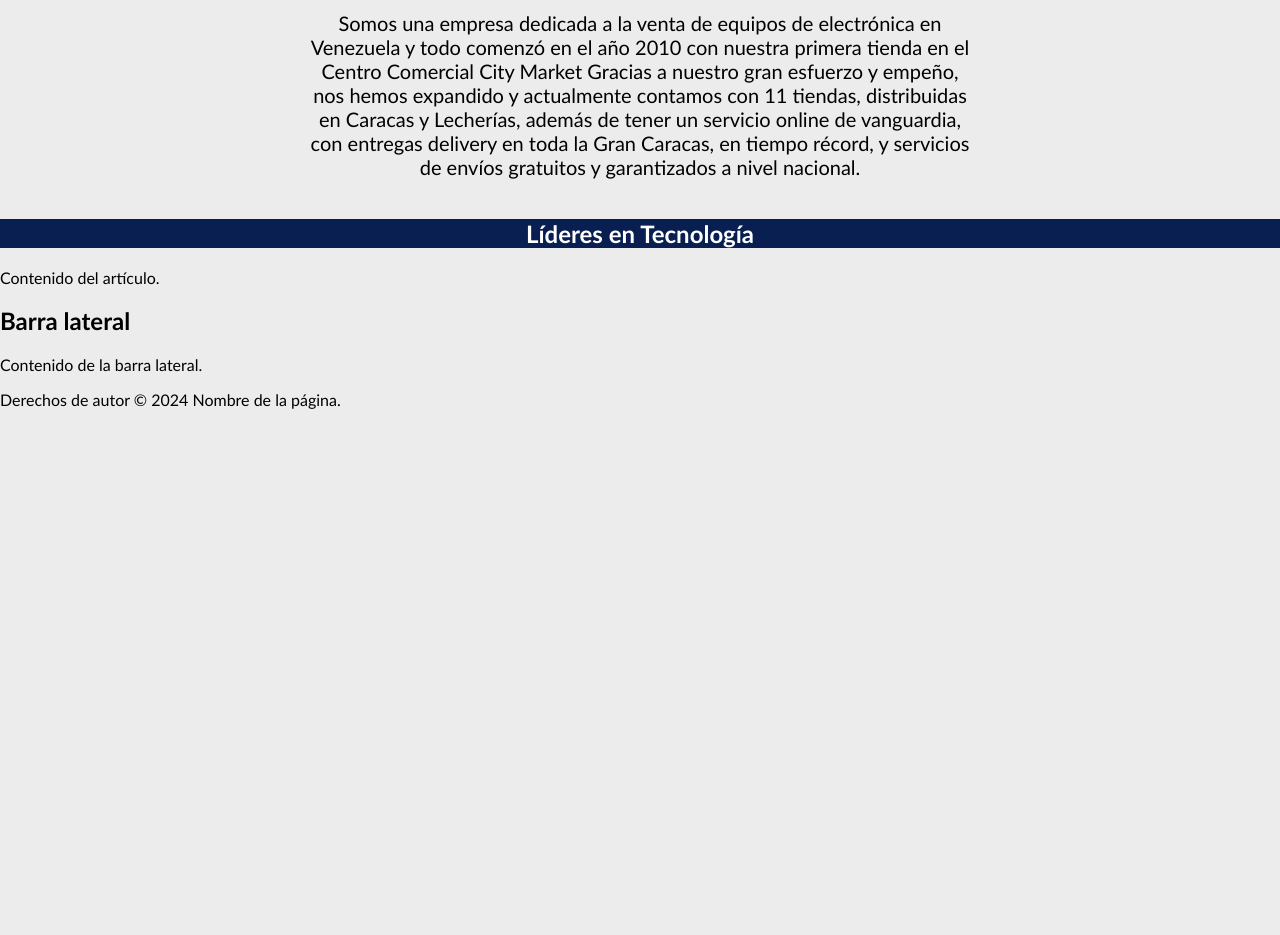
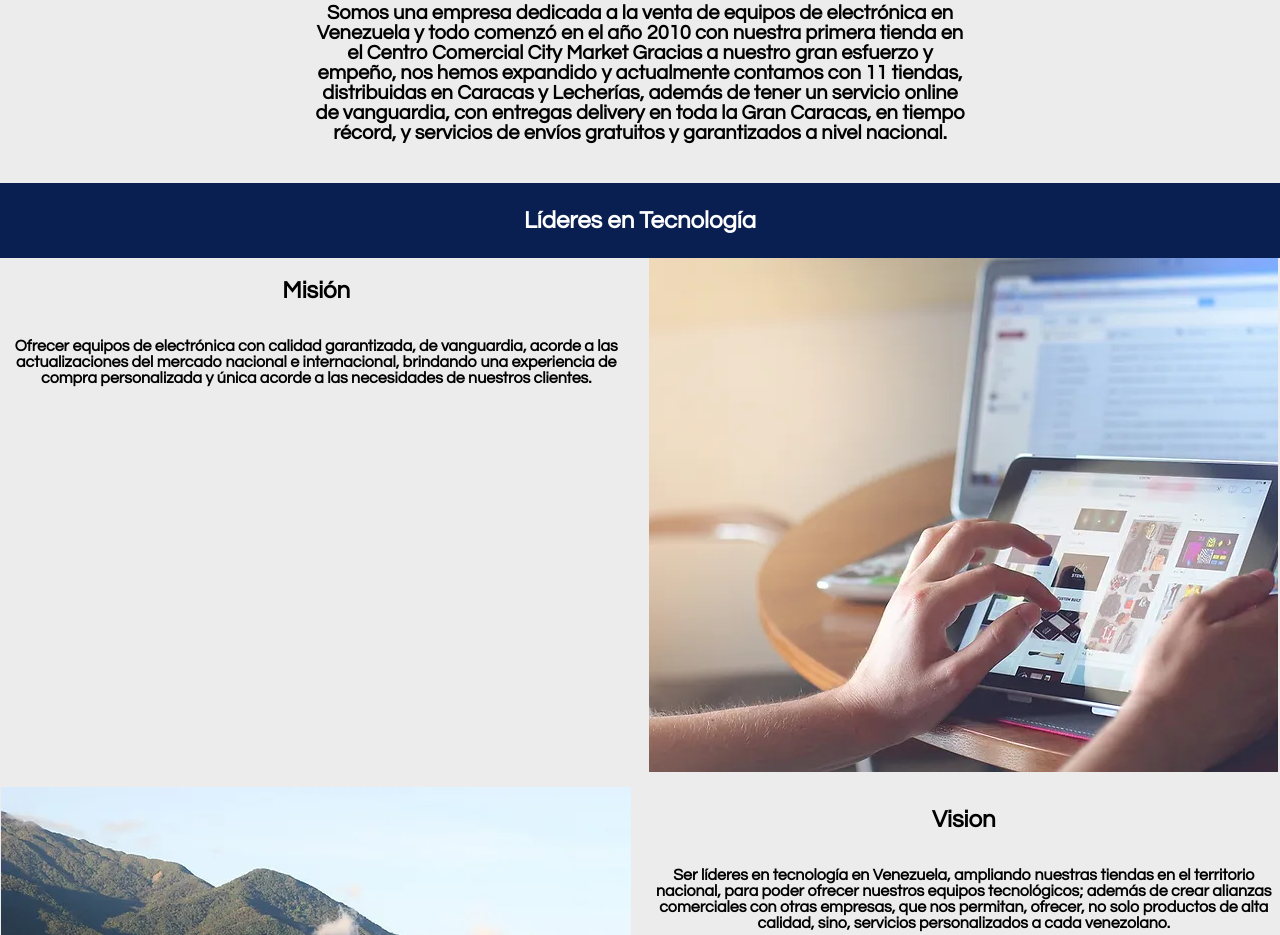
Before and after one commit to XaledaviX/page-Kristeans, a plain HTML site: page index.html in a window 1280 px wide. Shown: the part 288-1223 px from the top of the page. Before the commit the page ends 800 px from the top, so only its background shows below. Drawn offline with Linux system fonts and the light colour scheme.

Commit message:
articulo y footer agregados

```diff
--- a/index.html
+++ b/index.html
@@ -14,7 +14,7 @@
         </div>
         <nav>
             <ul>
-                <li><a href="#">Inicio</a></li>
+                <li><a href="https://www.youtube.com/shorts/p-iUanvQ2Dk" target="_blank">Inicio</a></li>
                 <li><a href="#">Sobre nosotros</a></li>
                 <li><a href="#">Productos</a></li>
                 <li><a href="#">Ofertas</a></li>
@@ -37,18 +37,35 @@
         </section>
 
         <article class="article-contain">
+
             <h2 class="sub-title-dos">Líderes en Tecnología</h2>
-            <p>Contenido del artículo.</p>
+
+            <div class="article-content">
+                <div>
+                    <h2>Misión</h2>
+                    <p>
+                        Ofrecer equipos de electrónica con calidad garantizada, de vanguardia, acorde a las actualizaciones del mercado nacional e internacional, brindando una experiencia de compra personalizada y única acorde a las necesidades de nuestros clientes.
+                    </p>
+                </div>
+                <div>
+                        <img src="./image/mision.jpg" alt="">
+                </div>
+
+                <div>
+                    <img src="./image/vision.jpg" alt="">
+                </div>
+                <div>
+                    <h2>Vision</h2>
+                    <p>
+                        Ser líderes en tecnología en Venezuela, ampliando nuestras tiendas en el territorio nacional, para poder ofrecer nuestros equipos tecnológicos; además de crear alianzas comerciales con otras empresas, que nos permitan, ofrecer, no solo productos de alta calidad, sino, servicios personalizados a cada venezolano.
+                    </p>
+                </div>
+            </div>
         </article>
-
-        <aside>
-            <h2>Barra lateral</h2>
-            <p>Contenido de la barra lateral.</p>
-        </aside>
     </main>
 
     <footer>
-        <p>Derechos de autor &copy; 2024 Nombre de la página.</p>
+        <p>Derechos de autor &copy; 2024 Kristeans Morales, pagina de inspiracion <a href="https://www.soytechno.com/tienda-de-electronica-venezuela" target="_blank" a>Soytechno</a></p>
     </footer>
 </body>
 </html>
--- a/style.css
+++ b/style.css
@@ -1,7 +1,10 @@
 body{
     margin: 0px;
     background-color: #edecec;
-    font-family: Candara, Calibri, Segoe, "Segoe UI", Optima, Arial, sans-serif;
+    Font-family: Century Gothic, CenturyGothic, AppleGothic, sans-serif;
+}
+p{
+    font-weight: 600;
 }
 
 .navbar{
@@ -14,7 +17,7 @@ body{
     background-color: #edecec;
     border:none;
     height: 25px;
-    width: 200px;
+    width: 250px;
     margin: 20px;
     border-radius: 15px;
 }
@@ -93,7 +96,7 @@ main h1{
 .sub-title{
     color:rgb(41 40 137);
     font-size: 45px;
-    font-weight: 800;
+    font-weight: 1000;
 }
 
 .container-section p{
@@ -105,7 +108,9 @@ main h1{
 
 /*///////////////////////////////////////////////////////////////*/
 
-.article-contain h2{
+.sub-title-dos{
+    margin-bottom: 0px;
+    height: 75px;
     width: 100%;
     background-color: rgb(9 31 82);
     color: white;
@@ -113,3 +118,26 @@ main h1{
     justify-content: center;
     align-items: center;
 }
+
+.article-content {
+    display: grid;
+    grid-template-columns: 1fr 1fr;
+    gap: 15px;
+  }
+
+  .article-content > div {
+    display: flex;
+    flex-direction: column;
+    align-items: center;
+    text-align: center;
+  }
+
+  .article-content img {
+    max-width: 100%;
+  }
+
+/*//////////////////////////////////////////////////////*/
+footer{
+    background-color: #cfd3d6;
+    height: 100px;
+}
```
Also changed, not shown: image/logo-facebook.png (deleted), image/mision.jpg (added), image/vision.jpg (added).
